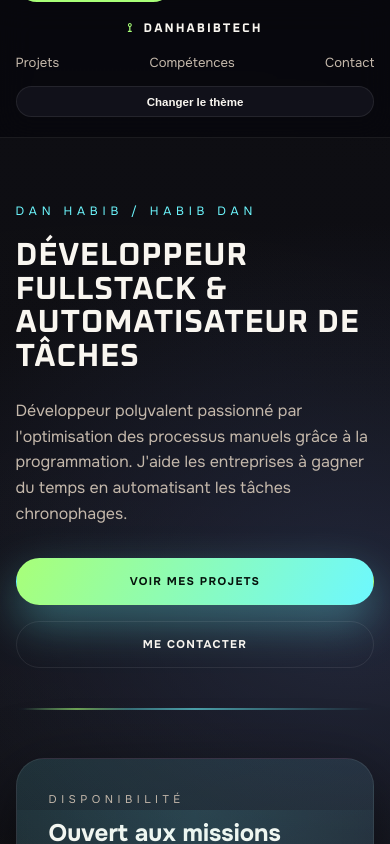
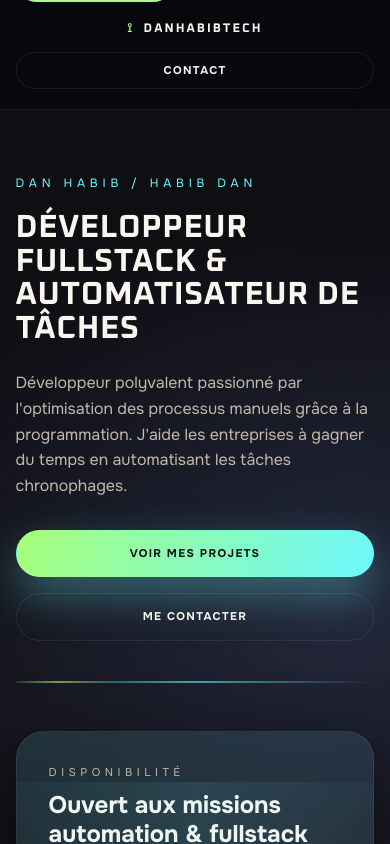
Before and after one commit to danhab05/danhabibtech, a Next.js app: page / in a window 390 px wide. Shown: the top 844 px of the page. Built offline with nearby package versions, Linux system fonts and the light colour scheme.

Commit message:
Simplify navbar

```diff
--- a/app/globals.css
+++ b/app/globals.css
@@ -129,6 +129,11 @@ a {
   gap: 1.4rem;
   font-size: 0.92rem;
   color: var(--muted);
+}
+
+.nav-cta {
+  font-size: 0.72rem;
+  padding: 0.6rem 1.2rem;
 }
 
 .nav-links a {
@@ -521,15 +526,9 @@ a {
     justify-content: center;
   }
 
-  .nav-links {
+  .nav-cta {
     width: 100%;
     justify-content: center;
-    flex-wrap: wrap;
-    gap: 0.9rem;
-  }
-
-  .theme-toggle {
-    width: 100%;
   }
 
   .panel-top {
@@ -542,14 +541,8 @@ a {
     font-size: 0.78rem;
   }
 
-  .nav-links {
-    display: flex;
-    font-size: 0.82rem;
-    gap: 0.75rem;
-  }
-
-  .theme-toggle {
-    font-size: 0.72rem;
+  .nav-cta {
+    font-size: 0.7rem;
     padding: 0.55rem 0.9rem;
   }
 
@@ -589,10 +582,6 @@ a {
     gap: 0.8rem;
   }
 
-  .nav-links {
-    justify-content: space-between;
-  }
-
   .hero-copy h1 {
     font-size: clamp(2rem, 8vw, 2.6rem);
   }
--- a/app/page.tsx
+++ b/app/page.tsx
@@ -103,14 +103,9 @@ export default function HomePage() {
             </span>
             danhabibtech
           </div>
-          <nav className="nav-links">
-            <a href="#projets">Projets</a>
-            <a href="#competences">Compétences</a>
-            <a href="#contact">Contact</a>
-          </nav>
-          <button className="theme-toggle" type="button">
-            Changer le thème
-          </button>
+          <a className="button ghost nav-cta" href="#contact">
+            Contact
+          </a>
         </div>
       </header>
 
@@ -271,7 +266,9 @@ export default function HomePage() {
             <p>Lun - Ven : 9h00 - 19h00</p>
           </div>
         </div>
-        <div className="footer-bottom">© 2025 Dan Habib. Tous droits réservés.</div>
+        <div className="footer-bottom">
+          © {new Date().getFullYear()} Dan Habib. Tous droits réservés.
+        </div>
       </footer>
     </>
   );
```
